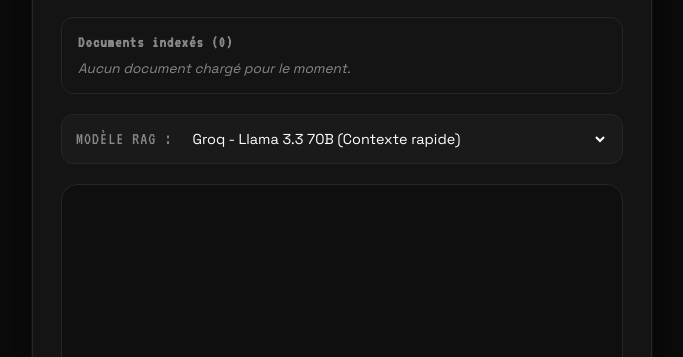
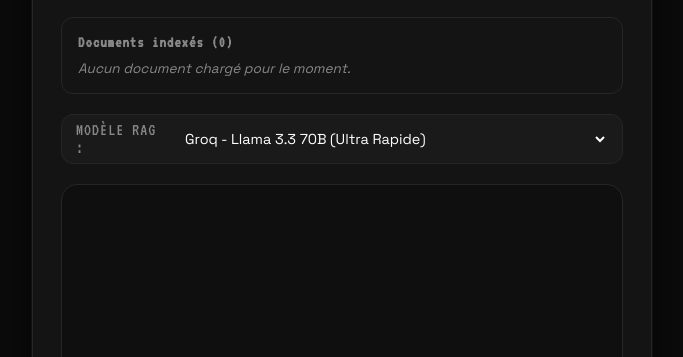
Before and after one commit to ks-tang/ChatbotIA, a website: page public/rag.html in a window 1280 px wide. Shown: the part 443-800 px from the top of the page, without its empty margins (298-981 px from the left). Drawn offline with Linux system fonts and the light colour scheme; a script that the page names is missing.

Commit message:
rag models

```diff
--- a/public/rag.html
+++ b/public/rag.html
@@ -42,9 +42,14 @@
     <!-- Zone de sélection du modèle et paramètres -->
     <div class="config-box">
       <label for="ragModelSelect">Modèle RAG :</label>
-      <select id="ragModelSelect">
-        <option value="llama-3.3-70b-versatile" data-provider="groq">Groq - Llama 3.3 70B (Contexte rapide)</option>
-        <option value="google/gemma-4-26b-a4b-it:free" data-provider="openrouter">OpenRouter - Gemma 4 26B (Gratuit)</option>
+      <select id="modelSelect">
+        <!-- Option Groq : ultra-rapide -->
+        <option value="llama-3.3-70b-versatile" data-provider="groq">Groq - Llama 3.3 70B (Ultra Rapide)</option>
+
+        <!-- Options OpenRouter : modèles gratuits variés -->
+        <option value="openai/gpt-oss-20b:free" data-provider="openrouter">OpenRouter - GPT OSS 20B (Gratuit)</option>
+        <option value="google/gemma-4-26b-a4b-it:free" data-provider="openrouter">OpenRouter - Google Gemma 4 26B A4B (Gratuit)</option>
+        <option value="nvidia/nemotron-3-ultra-550b-a55b:free" data-provider="openrouter">OpenRouter - Nvidia Nemotron 3 Ultra 550B A55B (Gratuit)</option>
       </select>
     </div>
 
```
